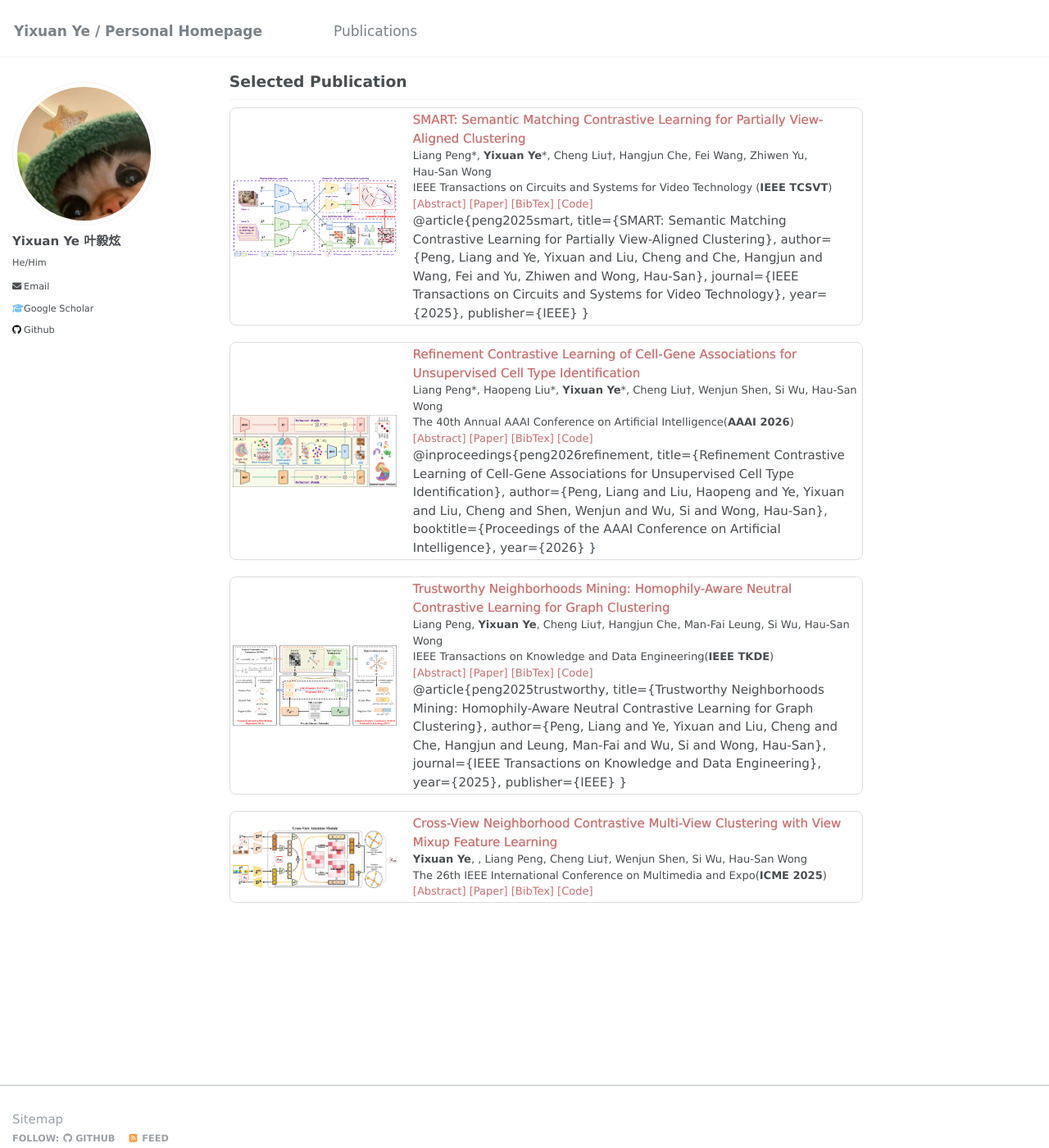
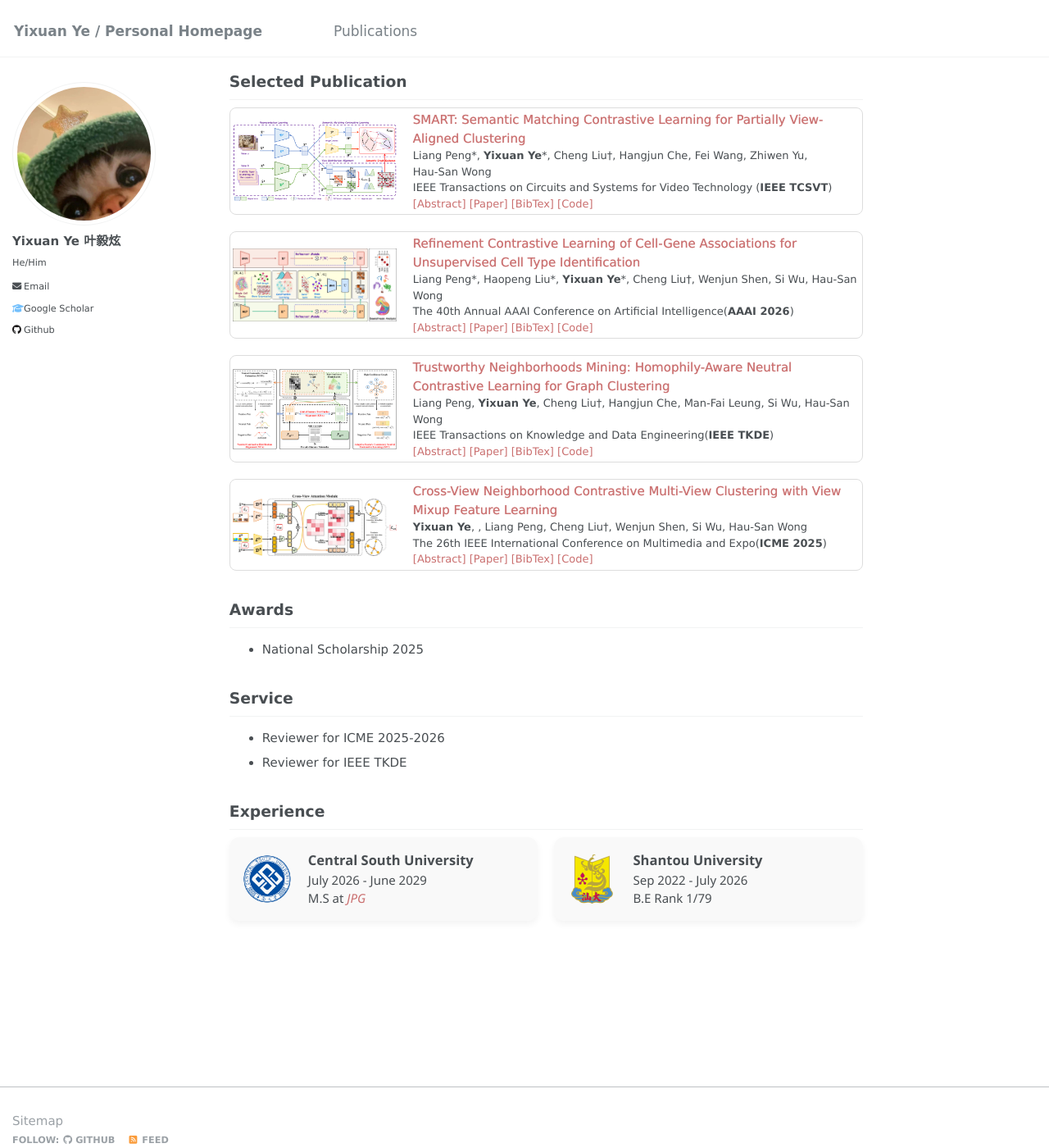
Before and after one commit to EasonTuT/EasonYe.github.io, a Jekyll site: the page built from _pages/about.md, in a window 1280 px wide and 1400 px high, scrolled down 384 px. Shown: the whole window at 82% size. Built offline with Jekyll 4.4.1, drawn with Linux system fonts in a browser that asks for light colours; some web fonts are replaced.

Commit message:
Update about.md
Signed-off-by: EasonTuT <122711212+EasonTuT@users.noreply.github.com>

```diff
--- a/_pages/about.md
+++ b/_pages/about.md
@@ -3,7 +3,7 @@ permalink: /
 author_profile: true
 redirect_from:
   - /about/
-  - /about.html
+  - /about.html/
 ---
 <style>
     .experience-card {
@@ -195,15 +195,9 @@ After the optimization of the above mechanisms, our model smoothly performs sema
 Extensive experiments on eight benchmark datasets demonstrate that our method consistently outperforms existing approaches on the PVC problem.
             </div>
         </div>
-        <div id="Bibtex-4" class="bibtex-container">
-            <div class="bibtex-content">
-                @article{peng2025smart,
-  title={SMART: Semantic Matching Contrastive Learning for Partially View-Aligned Clustering},
-  author={Peng, Liang and Ye, Yixuan and Liu, Cheng and Che, Hangjun and Wang, Fei and Yu, Zhiwen and Wong, Hau-San},
-  journal={IEEE Transactions on Circuits and Systems for Video Technology},
-  year={2025},
-  publisher={IEEE}
-}
+        <div id="Bibtex-4" class="abstract-container">
+            <div class="abstract-content">
+                None.
             </div>
         </div>
     </div>
@@ -239,14 +233,9 @@ Additionally, we develop a refinement module that integrates gene-correlation st
 Extensive experiments on several single‑cell RNA‑seq and spatial transcriptomics benchmark datasets demonstrate that our method consistently outperforms state-of-the-art baselines in cell-type identification accuracy. Moreover, downstream biological analyses confirm that the recovered cell populations exhibit coherent gene‑expression signatures, further validating the biological relevance of our approach.
             </div>
         </div>
-        <div id="Bibtex-3" class="bibtex-container">
-            <div class="bibtex-content">
-                @inproceedings{peng2026refinement,
-  title={Refinement Contrastive Learning of Cell-Gene Associations for Unsupervised Cell Type Identification},
-  author={Peng, Liang and Liu, Haopeng and Ye, Yixuan and Liu, Cheng and Shen, Wenjun and Wu, Si and Wong, Hau-San},
-  booktitle={Proceedings of the AAAI Conference on Artificial Intelligence},
-  year={2026}
-}
+        <div id="Bibtex-3" class="abstract-container">
+            <div class="abstract-content">
+                None.
             </div>
         </div>
     </div>
@@ -278,20 +267,23 @@ Extensive experiments on several single‑cell RNA‑seq and spatial transcripto
             <div class="abstract-content">
                 Recently, neighbor-based contrastive learning has been introduced to effectively exploit neighborhood information for clustering. However, these methods rely on the homophily assumption—that connected nodes share similar class labels and should therefore be close in feature space—which fails to account for the varying homophily levels in real-world graphs.
 As a result, applying contrastive learning to low-homophily graphs may lead to indistinguishable node representations due to unreliable neighborhood information, making it challenging to identify trustworthy neighborhoods with varying homophily levels in graph clustering.
-To tackle this, we introduce a novel neighborhood Neutral Contrastive Graph Clustering method NeuCGC that extends traditional contrastive learning by incorporating neutral pairs—node pairs treated as weighted positive pairs, rather than strictly positive or negative. These neutral pairs are dynamically adjusted based on the graph's homophily level, enabling a more flexible and robust learning process.
+To tackle this, we introduce a novel neighborhood Neutral Contrastive Graph Clustering method NeuCGC that extends traditional contrastive learning by incorporating neutral pairs—node pairs treated as weighted positive pairs, rather than strictly positive or negative. These neutral pairs are dynamically adjusted based on the graph’s homophily level, enabling a more flexible and robust learning process.
 Leveraging neutral pairs in contrastive learning, our method incorporates two key components: 1) an adaptive contrastive neighborhood distribution alignment that adjusts based on the homophily level of the given attribute graph, ensuring effective alignment of neighborhood distributions, and 2) a contrastive neighborhood node feature consistency learning mechanism that leverages reliable neighborhood information from high-confidence graphs to learn robust node representations, mitigating the adverse effects of varying homophily levels and effectively exploiting highly trustworthy neighborhood information.
 Experimental results demonstrate the effectiveness and robustness of our approach, outperforming other state-of-the-art graph clustering methods.
             </div>
         </div>
-        <div id="Bibtex-2" class="bibtex-container">
-            <div class="bibtex-content">
-                @article{peng2025trustworthy,
-  title={Trustworthy Neighborhoods Mining: Homophily-Aware Neutral Contrastive Learning for Graph Clustering},
-  author={Peng, Liang and Ye, Yixuan and Liu, Cheng and Che, Hangjun and Leung, Man-Fai and Wu, Si and Wong, Hau-San},
-  journal={IEEE Transactions on Knowledge and Data Engineering},
-  year={2025},
-  publisher={IEEE}
-}
+        <div id="Bibtex-2" class="abstract-container">
+            <div class="abstract-content">
+                @ARTICLE{11206540,
+                author={Peng, Liang and Ye, Yixuan and Liu, Cheng and Che, Hangjun and Leung, Man-Fai and Wu, Si and Wong, Hau-San},
+                journal={IEEE Transactions on Knowledge and Data Engineering},
+                title={Trustworthy Neighborhoods Mining: Homophily-Aware Neutral Contrastive Learning for Graph Clustering},
+                year={2025},
+                volume={},
+                number={},
+                pages={1-15},
+                keywords={Contrastive learning;Reliability;Computer science;Representation learning;Estimation;Silicon;Semantics;Robustness;Nickel;Learning systems;Contrastive Graph Clustering;Graph Homophily},
+                doi={10.1109/TKDE.2025.3622998}}
             </div>
         </div>
     </div>
@@ -326,13 +318,16 @@ Experimental results demonstrate the effectiveness and robustness of our approac
         </div>
         <div id="Bibtex-1" class="abstract-container">
             <div class="abstract-content">
-                @inproceedings{ye2025cross,<sr>
-                title={Cross-View Neighborhood Contrastive Multi-View Clustering with View Mixup Feature Learning},<sr>
-                author={Ye, Yixuan and Zhang, Yang and Peng, Liang and Li, Rui and Liu, Cheng and Wu, Si and Wong, Hau-San},<sr>
-                booktitle={2025 IEEE International Conference on Multimedia and Expo (ICME)},<sr>
-                year={2025},<sr>
-                organization={IEEE}
-}
+                @INPROCEEDINGS{11209498,
+  author={Ye, Yixuan and Zhang, Yang and Peng, Liang and Li, Rui and Liu, Cheng and Wu, Si and Wong, Hau-San},
+  booktitle={2025 IEEE International Conference on Multimedia and Expo (ICME)},
+  title={Cross-View Neighborhood Contrastive Multi-View Clustering with View Mixup Feature Learning},
+  year={2025},
+  volume={},
+  number={},
+  pages={1-6},
+  keywords={Representation learning;Semantics;Contrastive learning;Benchmark testing;Multi-view clustering;Cross-view contrastive learning;Cross-attention},
+  doi={10.1109/ICME59968.2025.11209498}}
             </div>
         </div>
     </div>
```
